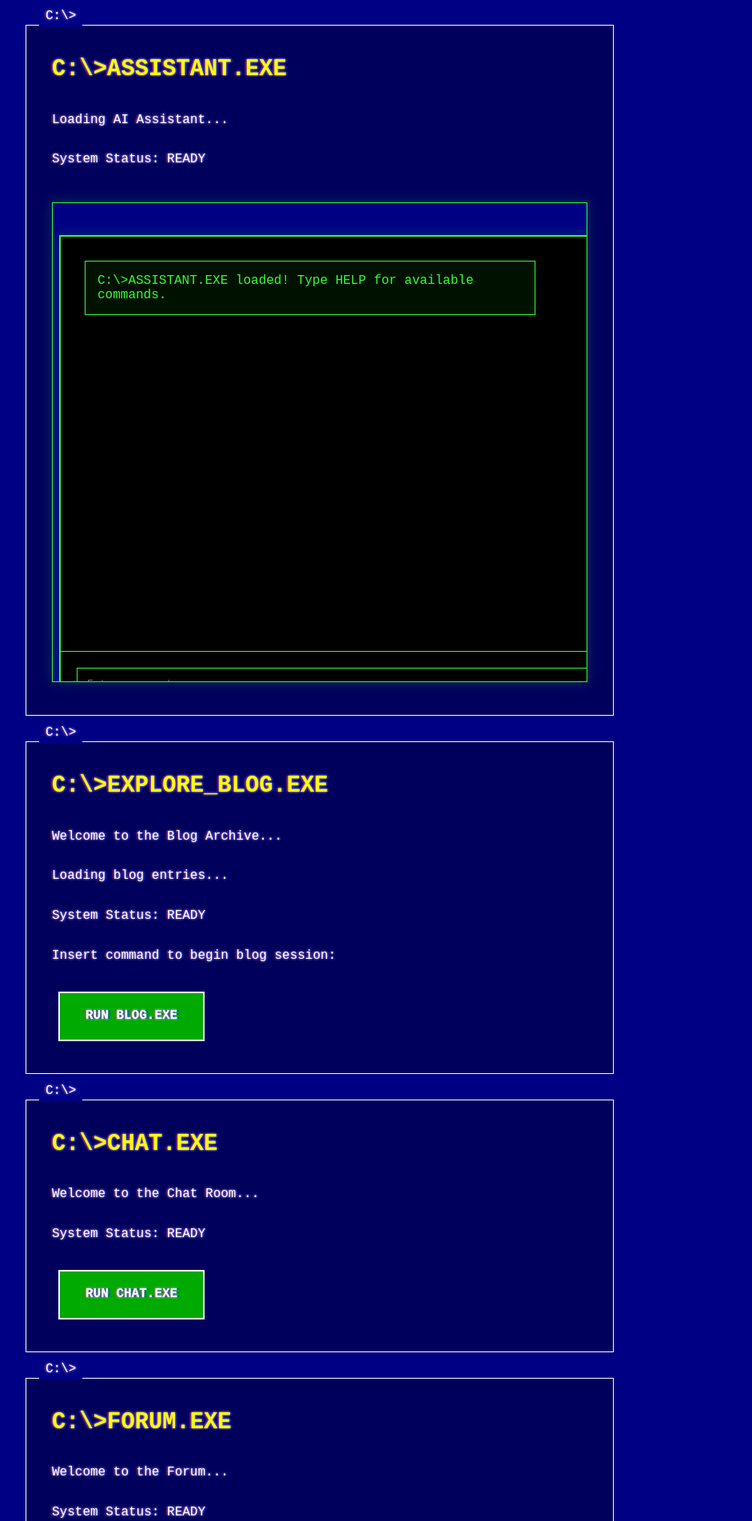
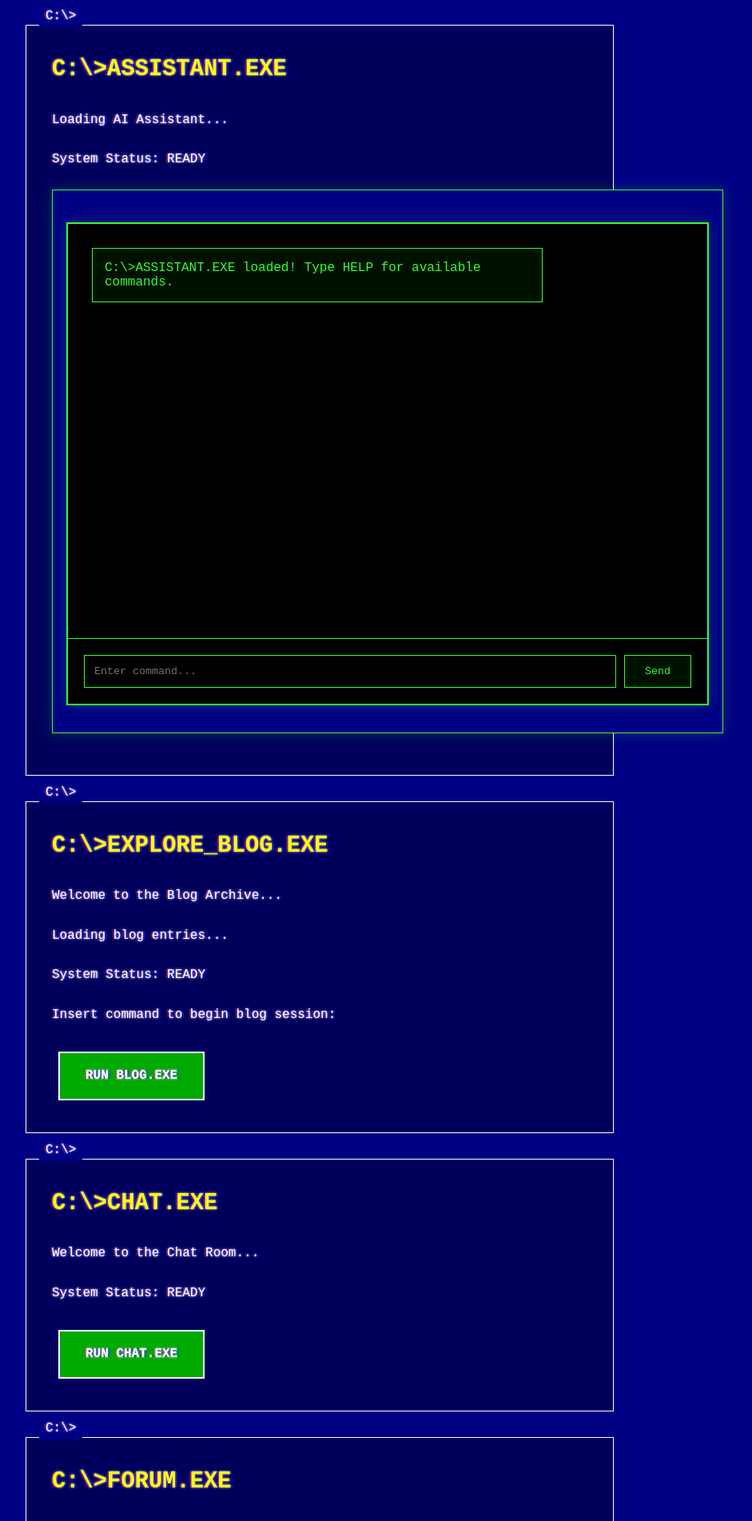
Before and after one commit to ronblue77/Retro-Dev-Ronen.github.io, a Jekyll site: the page index.html, which Jekyll copies as it is, in a window 1280 px wide. Shown: the part 2505-4407 px from the top of the page at 80% size, without its empty margins (240-1181 px from the left). Built offline with Jekyll 4.4.1, drawn with Linux system fonts in a browser that asks for light colours.

Commit message:
fit the size of the frame image to the frame of the chatbot.html

```diff
--- a/index.html
+++ b/index.html
@@ -353,7 +353,7 @@
                 <h2>C:\>ASSISTANT.EXE</h2>
                 <p>Loading AI Assistant...<span class="cursor"></span></p>
                 <p>System Status: READY</p>
-                <iframe src="chatbot.html" style="width: 100%; height: 600px; border: 1px solid #33ff33; background: #000;"></iframe>
+                <iframe src="chatbot.html" style="width: 840px; height: 680px; border: 1px solid #33ff33; background: #000; display: block; margin: 20px auto;"></iframe>
             </section>
 
             <section class="retro-text">
```
